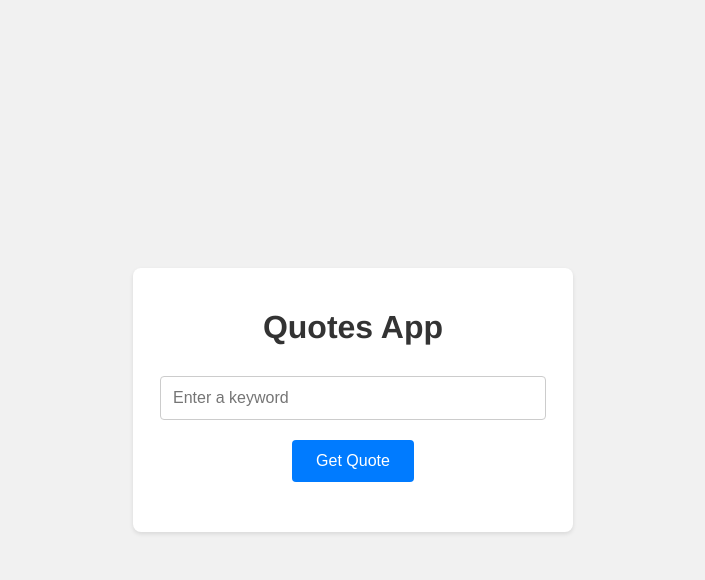
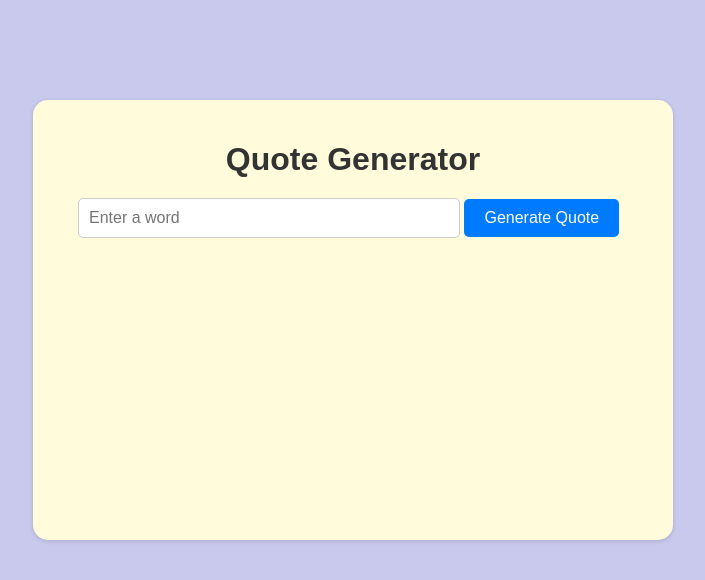
Before and after one commit to mohammadsaud-0110/Quotes-generator, a website: page index.html in a window 1280 px wide. Shown: the whole page, without its empty margins (287-992 px from the left). Drawn offline with Linux system fonts and the light colour scheme.

Commit message:
fixed html file and openAI API link

```diff
--- a/index.html
+++ b/index.html
@@ -1,23 +1,21 @@
-<!-- index.html -->
 <!DOCTYPE html>
 <html lang="en">
-
 <head>
-  <meta charset="UTF-8">
-  <meta name="viewport" content="width=device-width, initial-scale=1.0">
-  <title>Quotes App</title>
-  <link rel="stylesheet" href="styles.css">
+    <meta charset="UTF-8">
+    <meta name="viewport" content="width=device-width, initial-scale=1.0">
+    <title>AI Quote Generator</title>
+<link rel="stylesheet" href="styles.css">
 </head>
-
 <body>
-  <div class="container">
-    <h1>Quotes App</h1>
-    <input type="text" id="keyword" placeholder="Enter a keyword">
-    <button onclick="getQuote()">Get Quote</button>
-    <div id="quote"></div>
-  </div>
-
-  <script src="script.js"></script>
+    <div class="container">
+        <h1>Quote Generator</h1>
+        <div id="quoteForm">
+          <input type="text" id="wordInput" placeholder="Enter a word">
+          <button type="button" id="generateBtn">Generate Quote</button>
+        </div>
+        <div id="quoteContainer">
+        </div>
+    </div>
 </body>
-
+<script src="script.js"></script>
 </html>
--- a/index.js
+++ b/index.js
@@ -33,9 +33,7 @@ app.post('/generate-quote', async (req, res) => {
         'https://api.openai.com/v1/engines/text-davinci-003/completions',
         {
           prompt,
-          max_tokens: 50,
-          n: 1,
-          temperature: 0.7,
+          max_tokens: 50
         },
         {
           headers: {
--- a/script.js
+++ b/script.js
@@ -1,30 +1,21 @@
-// script.js
-async function getQuote() {
-    const keyword = document.getElementById('keyword').value.trim();
 
-    if (keyword === '') {
-      alert('Please enter a keyword to get a quote.');
-      return;
+      // const response = await fetch('https://quote-gen-backend.onrender.com/generate-quote', {
+
+const generateBtn = document.getElementById("generateBtn");
+generateBtn.addEventListener('click', async () => {
+    const wordInput = document.getElementById('wordInput');
+    const word = wordInput.value.trim();
+    if (word !== '') {
+    try {
+      const response = await fetch(`https://quotegenerator-twqo.onrender.com/quote/${word}`);
+      const data = await response.json();
+      const quoteContainer = document.getElementById('quoteContainer');
+      quoteContainer.innerHTML = `<blockquote>${data.quote}</blockquote>`;
     }
-
-    try {
-      const response = await fetch('https://quote-gen-backend.onrender.com/generate-quote', {
-        method: 'POST',
-        headers: {
-          'Content-Type': 'application/json',
-        },
-        body: JSON.stringify({ keyword }),
-      });
-
-      const data = await response.json();
-
-      if (data.quote) {
-        document.getElementById('quote').textContent = data.quote;
-      } else {
-        document.getElementById('quote').textContent = 'No quote found for the given keyword.';
-      }
-    } catch (error) {
-      console.error('Error fetching quote:', error);
-      document.getElementById('quote').textContent = 'Error fetching quote. Please try again later.';
+    catch (error) {
+        console.error('Error fetching quote:', error);
     }
-  }
+    }else{
+        alert("Please Enter The Word!")
+    }
+});
--- a/styles.css
+++ b/styles.css
@@ -1,60 +1,60 @@
-/* styles.css */
 body {
-  font-family: 'Helvetica Neue', Arial, sans-serif;
+  font-family: Arial, sans-serif;
+  background-color: #C9C9EE;
   margin: 0;
   padding: 0;
-  background-color: #f1f1f1;
-  display: flex;
-  justify-content: center;
-  align-items: center;
-  min-height: 100vh;
 }
 
 .container {
-  background-color: #fff;
+  max-width: 600px;
+  margin: 100px auto;
+  height: 400px;
   padding: 20px;
-  border-radius: 8px;
-  box-shadow: 0 2px 4px rgba(0, 0, 0, 0.1);
-  max-width: 400px;
-  width: 90%;
-  text-align: center;
+  background-color: #FFFBDB;
+  box-shadow: rgba(0, 0, 0, 0.16) 0px 1px 4px;
+  border-radius: 15px;
 }
 
 h1 {
-  color: #333;
+  text-align: center;
   margin-bottom: 20px;
+  color: #333333;
 }
 
-input[type="text"] {
-  width: 90%;
-  padding: 12px;
-  margin-top: 10px;
-  border: 1px solid #ccc;
-  border-radius: 4px;
+input {
+  padding: 10px;
   font-size: 16px;
-  outline: none;
+  margin-left: 25px;
+  width: 60%;
+  border: 1px solid #cccccc;
+  border-radius: 5px;
 }
 
 button {
-  margin-top: 20px;
-  padding: 12px 24px;
+  padding: 10px 20px;
+  font-size: 16px;
   background-color: #007bff;
-  color: #fff;
+  color: #ffffff;
   border: none;
-  border-radius: 4px;
-  font-size: 16px;
+  border-radius: 5px;
   cursor: pointer;
-  transition: background-color 0.3s;
+  transition: background-color 0.2s ease;
 }
 
 button:hover {
   background-color: #0056b3;
 }
 
-#quote {
-  margin-top: 30px;
+#quoteContainer {
+  margin-top: 45px;
   font-style: italic;
-  font-size: 18px;
-  color: #555;
-  line-height: 1.6;
+  color: #555555;
+  font-size: 20px;
+  line-height: 40px;
+  font-weight: 600;
 }
+
+blockquote {
+  border-left: 5px solid #007bff;
+  padding-left: 15px;
+}
```
